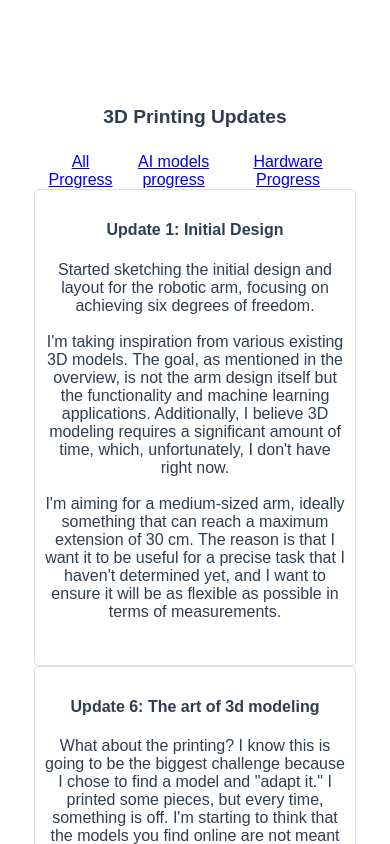
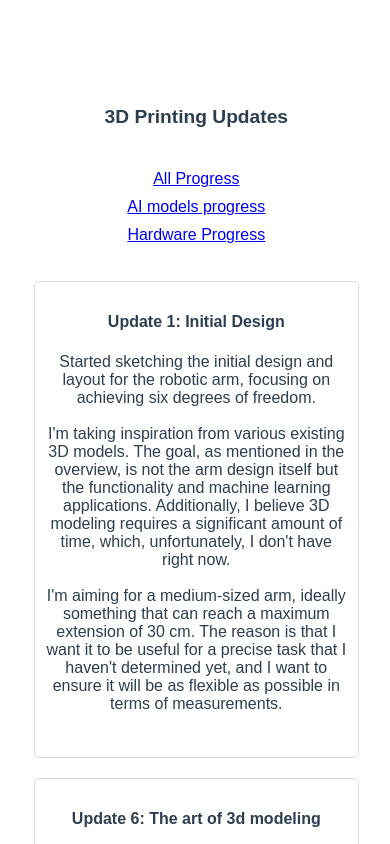
Before and after one commit to pasquale-sergi/ciro, a Vue app in the folder website/frontend/robotic-arm-website/: page /printing-progress in a window 390 px wide. Shown: the top 844 px of the page. Built offline with nearby package versions, Linux system fonts and the light colour scheme.

Commit message:
more mobile ui updates

```diff
--- a/website/frontend/robotic-arm-website/src/components/AIUpdates.vue
+++ b/website/frontend/robotic-arm-website/src/components/AIUpdates.vue
@@ -59,7 +59,6 @@ export default {
   border-radius:5px;
   padding:10px;
   margin:10px 0;
-  margin-top:20px;
 }
 
 .ai-updates{
@@ -76,6 +75,14 @@ export default {
     max-width:90%;
     text-align:center;
   }
-}
+  .links {
+    flex-direction: column; /* Change from row to column */
+    align-items: center; /* Center align items */
+    padding: 12px;
+  }
+
+  .links a {
+    margin: 5px 0; /* Add some vertical space between links */
+  }}
 
 </style>
--- a/website/frontend/robotic-arm-website/src/components/HardwareUpdates.vue
+++ b/website/frontend/robotic-arm-website/src/components/HardwareUpdates.vue
@@ -67,4 +67,13 @@ export default {
     margin:0 auto;
   }
 }
+  .links {
+    flex-direction: column; /* Change to vertical layout */
+    align-items: center; /* Center the items */
+    padding: 12px;
+  }
+
+  .links a {
+    margin: 5px 0; /* Add vertical spacing between links */
+  }
 </style>
--- a/website/frontend/robotic-arm-website/src/components/HomePage.vue
+++ b/website/frontend/robotic-arm-website/src/components/HomePage.vue
@@ -1,5 +1,5 @@
 <template>
-  <div class="hom-page">
+  <div class="home-page">
     <h2>
 Ciro: The AI-Powered Robotic Arm
 </h2>
@@ -66,8 +66,9 @@ h2 {
   margin-top: 20px;
 }
 .about-me {
-  border-top:1px dashed black;
-  width: 55%;
+  border-top: 1px dashed black;
+  max-width:800px;
+  width: 90%;
   text-align: center;
   margin: 20px auto;
 }
--- a/website/frontend/robotic-arm-website/src/components/PrintingUpdates.vue
+++ b/website/frontend/robotic-arm-website/src/components/PrintingUpdates.vue
@@ -46,7 +46,8 @@ export default {
   justify-content:space-between;
 }
 .printing-updates{
- max-width:50%;
+ max-width:800px;
+  width:90%;
   margin: 0 auto;
   padding:20px;
   font-family: Arial, sans-serif;
@@ -68,4 +69,16 @@ export default {
     margin:0 auto;
   }
 }
+  .update-content{
+  margin-top:20px;
+}
+  .links {
+    flex-direction: column; /* Change to vertical layout */
+    align-items: center; /* Center the items */
+    padding: 12px;
+  }
+
+  .links a {
+    margin: 5px 0; /* Add vertical spacing between links */
+  }
 </style>
--- a/website/frontend/robotic-arm-website/src/components/RobotProgress.vue
+++ b/website/frontend/robotic-arm-website/src/components/RobotProgress.vue
@@ -155,4 +155,13 @@ video {
     margin:0 auto;
   }
 }
+  .progress-links {
+    flex-direction: column; /* Change to vertical layout */
+    align-items: center; /* Center the items */
+    padding: 12px;
+  }
+
+  .progress-links a {
+    margin: 5px 0; /* Add vertical spacing between links */
+  }
 </style>
--- a/website/frontend/robotic-arm-website/src/components/RobotSpecs.vue
+++ b/website/frontend/robotic-arm-website/src/components/RobotSpecs.vue
@@ -118,7 +118,7 @@ export default {
 }
 
 h3 {
-  color: black; /* Dark heading color */
+  color: black;
   font-weight: bold;
   text-align: center;
   margin-bottom: 15px;
@@ -127,34 +127,34 @@ h3 {
 .caption {
   font-style: italic;
   color: #666;
-  text-align: center; /* Center caption */
+  text-align: center;
   margin-bottom: 20px;
 }
 
 ul {
-  list-style-type: none; /* Remove default bullets */
+  list-style-type: none;
   padding-left: 0;
 }
 
 ul li {
-  margin-bottom: 15px; /* Increased spacing between items */
+  margin-bottom: 15px;
   padding: 15px;
-  border: 1px solid #ccc; /* Light border for items */
-  border-radius: 5px; /* Rounded corners for items */
-  transition: transform 0.2s, box-shadow 0.2s; /* Animation effects */
+  border: 1px solid #ccc;
+  border-radius: 5px;
+  transition: transform 0.2s, box-shadow 0.2s;
 }
 
 ul li:hover {
-  transform: translateY(-2px); /* Slight lift effect on hover */
-  box-shadow: 0 4px 15px rgba(0, 0, 0, 0.2); /* Stronger shadow on hover */
+  transform: translateY(-2px);
+  box-shadow: 0 4px 15px rgba(0, 0, 0, 0.2);
 }
 
 strong {
-  color: black; /* Keep strong text color black */
+  color: black;
 }
 
 p {
-  margin: 5px 0; /* Maintain consistent margin for paragraphs */
+  margin: 5px 0;
 }
 
 .hardware-specs {
@@ -170,13 +170,13 @@ p {
   .ai-features
  {
      max-width: 90%;
+    text-align:center;
   }
   h2 {
     font-size: 1.5em;
   }
-  .hardware-specs,
-  .ai-features,
-  .progress-link {
+  .caption {
+    padding: 0 20px;
     text-align: center;
   }
 }
--- a/website/frontend/robotic-arm-website/src/store.js
+++ b/website/frontend/robotic-arm-website/src/store.js
@@ -176,7 +176,7 @@ That said, I’m still brainstorming for a more dynamic task that could utilize
 
 <br><br>It sounds pretty simple and straightforward, and it is. I’ll post a quick video of the setup below.<br><br>
 
-<div> <video controls> <source src="/camera-setup.mp4" type="video/mp4"> Your browser does not support the video tag. </video> </div>
+<div> <video controls> <source src="/compr-camera-setup.mp4" type="video/mp4"> Your browser does not support the video tag. </video> </div>
 <br><br>The script simply prompts the user to press "Enter" to take a photo or "q" to exit.
 
 <br><br>I know the camera would be much more flexible with a longer ribbon cable. But, as I mentioned in a recent update, it was tough to even find this one, so let’s just say I tried! As a good procrastinator, I’ll revisit this issue when I eventually work on the robot’s physical build, which will definitely require a much longer cable.
```
Also changed, not shown: 2 other files (tests, documents, lock files or other folders).
